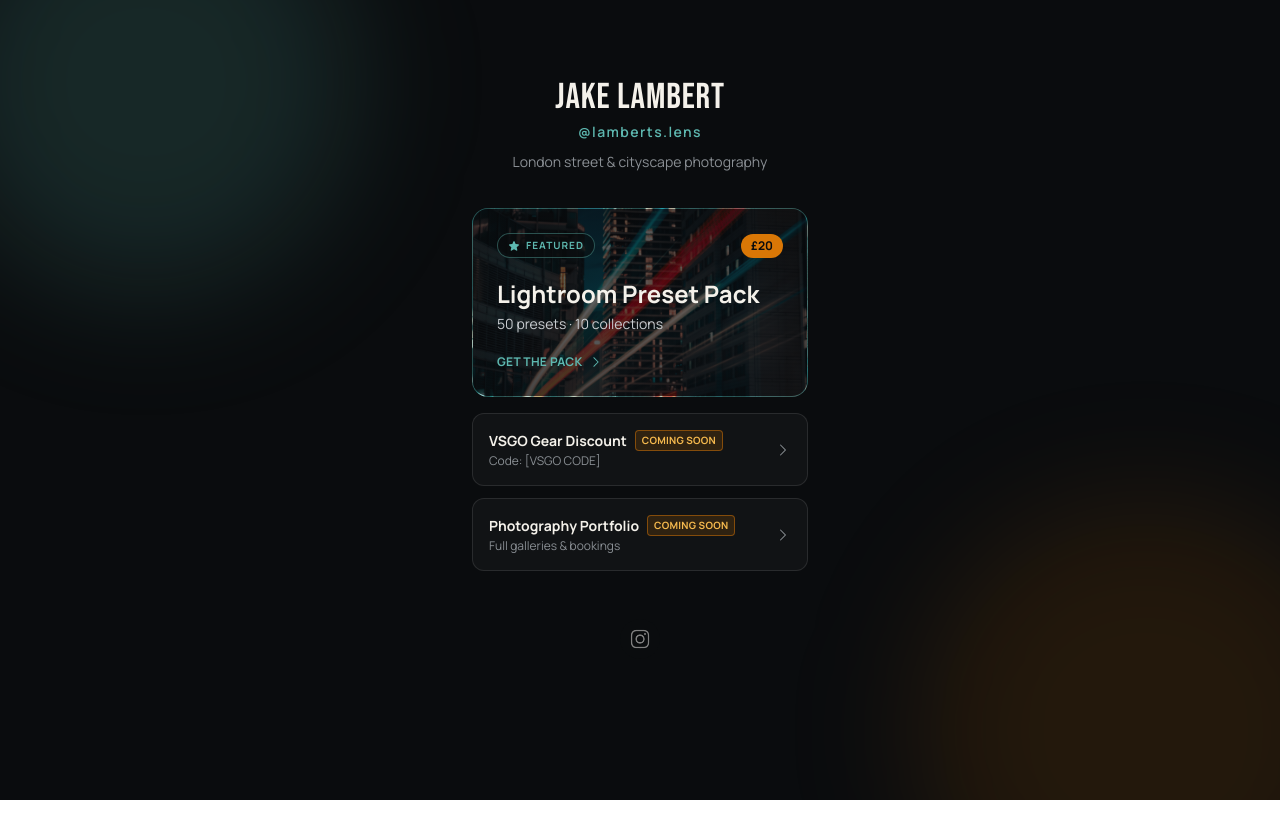
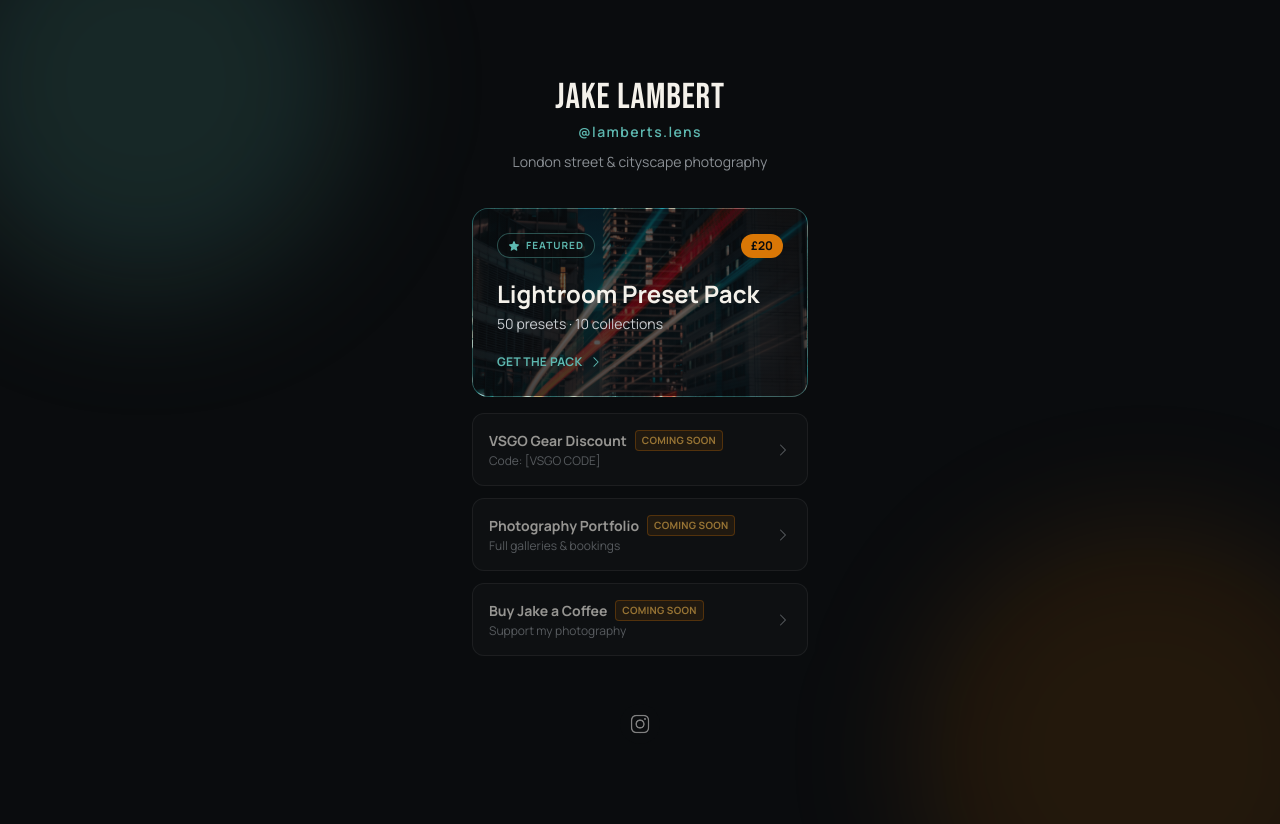
Before and after one commit to JakeLambertWD/next13-portfolio, a Next.js app: page /links in a window 1280 px wide. Before the commit the page ends 800 px from the top, so only its background shows below. Built offline with nearby package versions, Linux system fonts and the light colour scheme.

Commit message:
Disable coming soon links & add "Buy Jake a coffee"

```diff
--- a/app/links/LinkButton.tsx
+++ b/app/links/LinkButton.tsx
@@ -7,6 +7,7 @@ type Props = {
   title: string;
   subtitle: string;
   comingSoon?: boolean;
+  disabled?: boolean;
 };
 
 export default function LinkButton({
@@ -14,11 +15,19 @@ export default function LinkButton({
   title,
   subtitle,
   comingSoon = false,
+  disabled = false,
 }: Props) {
   return (
     <a
       href={href}
-      className="flex w-full items-center justify-between rounded-xl border border-white/10 bg-white/[0.03] px-4 py-4 transition-colors hover:border-white/20 hover:bg-white/[0.06]"
+      aria-disabled={disabled}
+      tabIndex={disabled ? -1 : undefined}
+      onClick={disabled ? (event) => event.preventDefault() : undefined}
+      className={`flex w-full items-center justify-between rounded-xl border border-white/10 bg-white/[0.03] px-4 py-4 transition-colors ${
+        disabled
+          ? "cursor-not-allowed opacity-60"
+          : "hover:border-white/20 hover:bg-white/[0.06]"
+      }`}
     >
       <span>
         <span className="flex items-center gap-2">
--- a/app/links/LinksView.tsx
+++ b/app/links/LinksView.tsx
@@ -65,12 +65,21 @@ export default function LinksView() {
             title="VSGO Gear Discount"
             subtitle="Code: [VSGO CODE]"
             comingSoon
+            disabled
           />
           <LinkButton
             href="#" // TODO: replace with the real photography portfolio URL
             title="Photography Portfolio"
             subtitle="Full galleries & bookings"
             comingSoon
+            disabled
+          />
+          <LinkButton
+            href="#" // TODO: replace with the Buy Me a Coffee URL
+            title="Buy Jake a Coffee"
+            subtitle="Support my photography"
+            comingSoon
+            disabled
           />
         </div>
 
```
